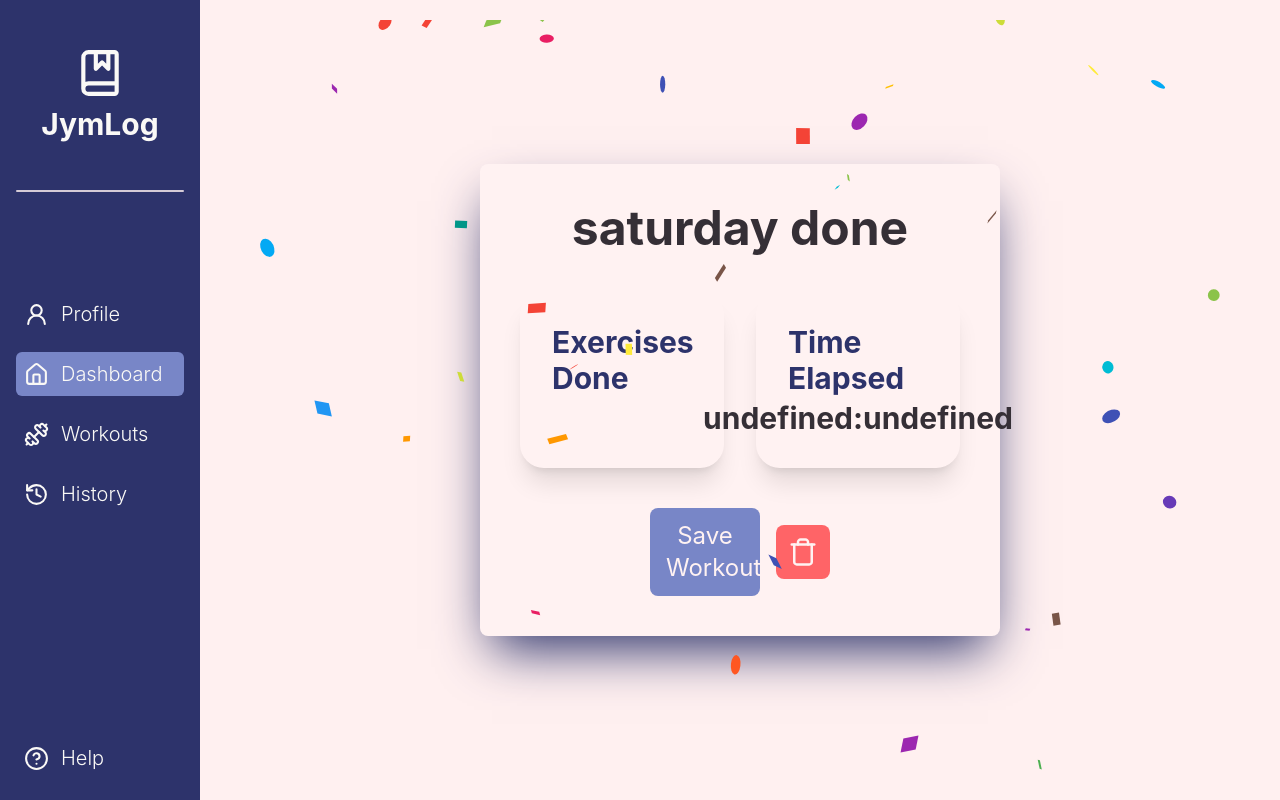
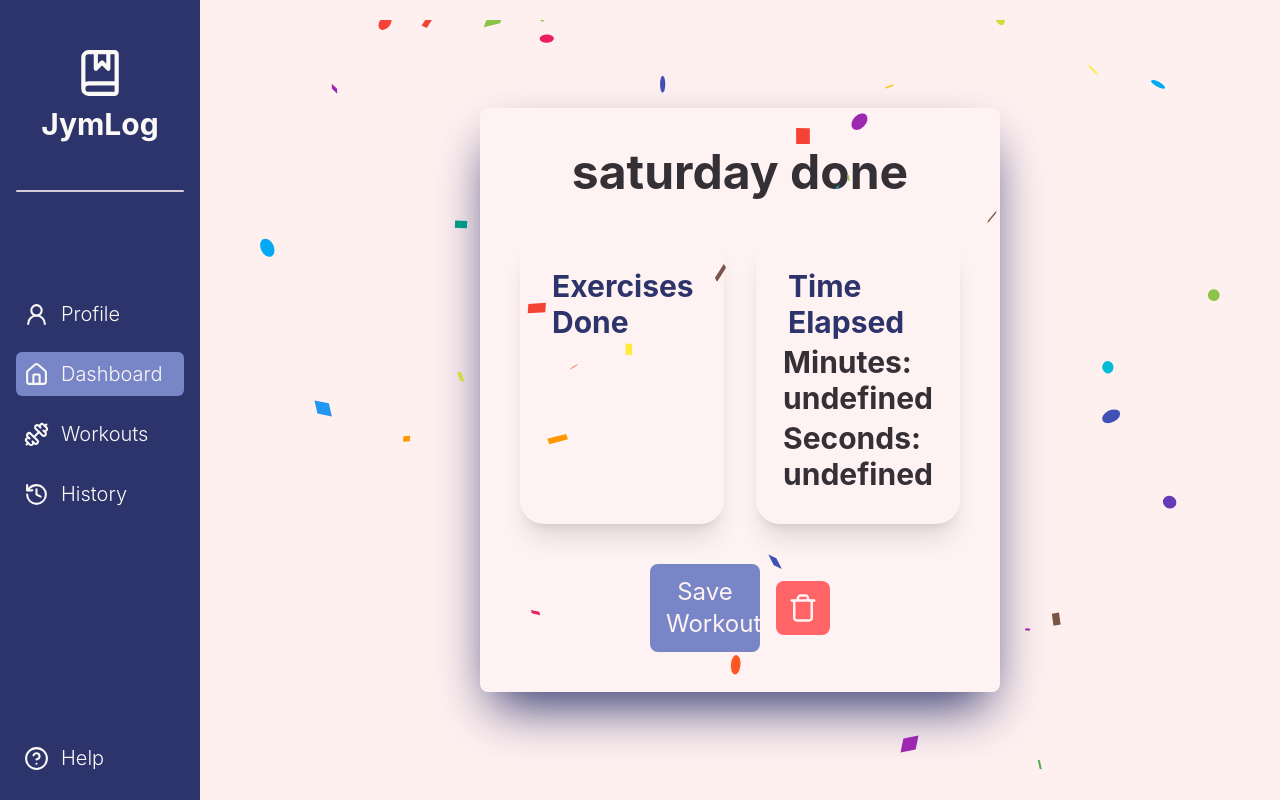
Before and after one commit to le-dan/gym-log-v2, a React (Vite) app: page /#/dashboard/complete in a window 1280 px wide. Built offline with nearby package versions, Linux system fonts and the light colour scheme.

Commit message:
Changed WorkoutComplete html to format time into Minutes and Seconds

```diff
--- a/src/components/Dashboard/WorkoutComplete.tsx
+++ b/src/components/Dashboard/WorkoutComplete.tsx
@@ -75,7 +75,8 @@ export default function WorkoutComplete({ workout, archive }: WorkoutCompletePro
 					</div>
 					<div className="flex flex-col justify-center items-center gap-1 shadow-xl p-8 rounded-3xl text-3xl font-bold">
 						<span className="text-primary">Time Elapsed</span>
-						{String(workout?.elapsedMin).padStart(2, "0")}:{String(workout?.elapsedSec).padStart(2, "0")}
+						<span>Minutes: {String(workout?.elapsedMin).padStart(2, "0")}</span>
+						<span>Seconds: {String(workout?.elapsedSec).padStart(2, "0")}</span>
 					</div>
 				</div>
 				{!archive ? (
```
